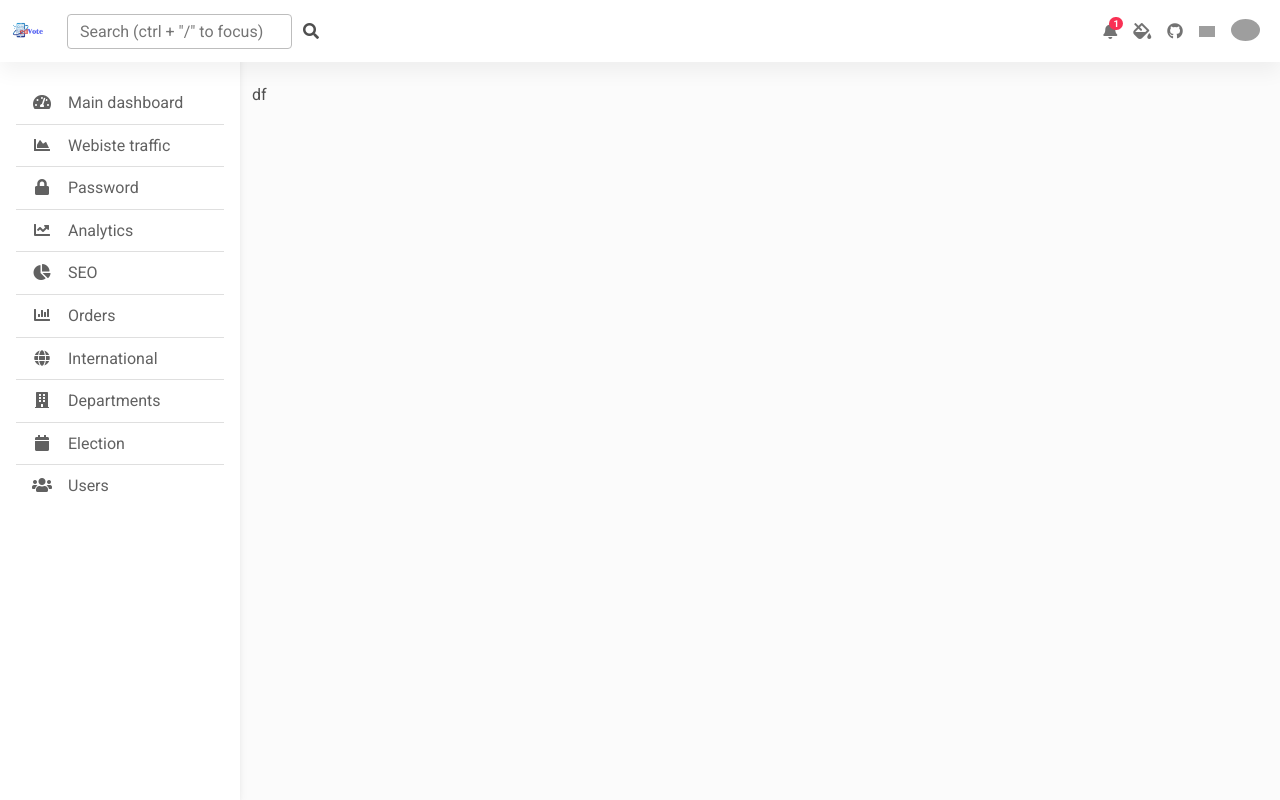
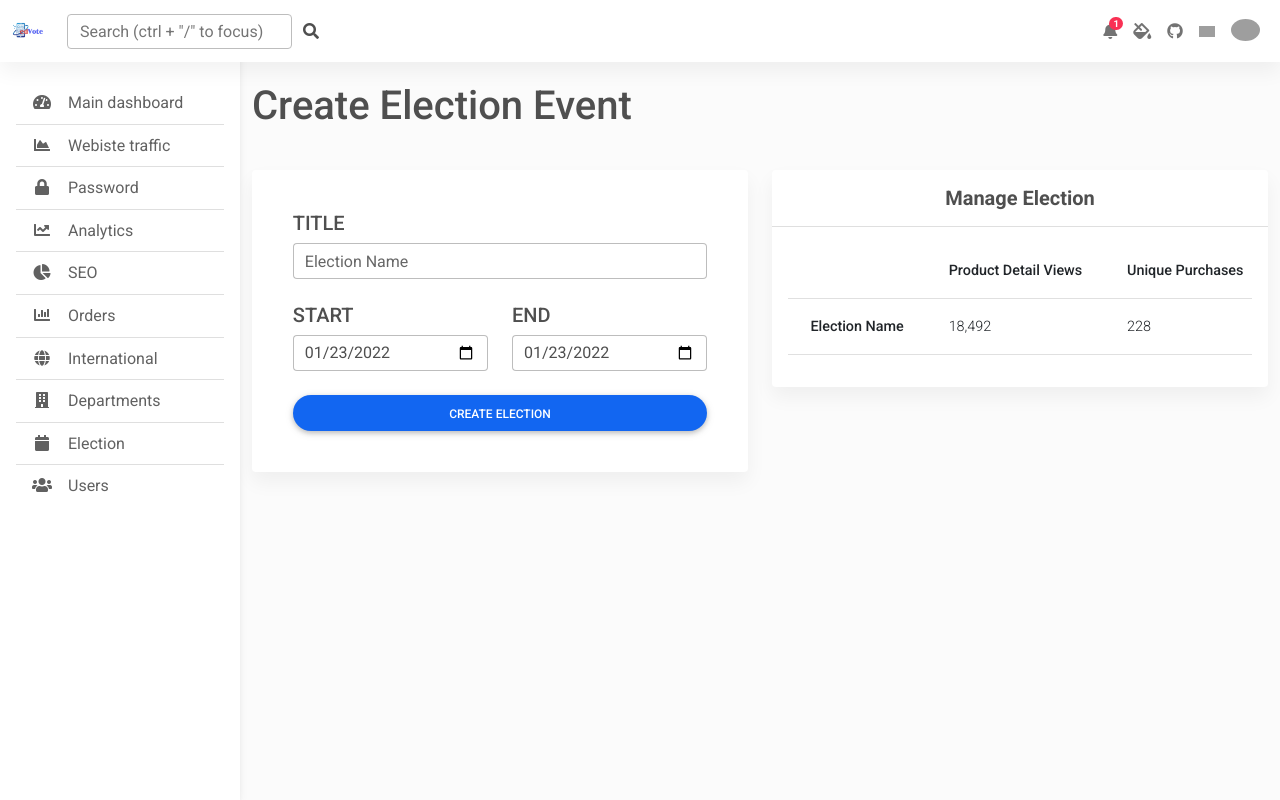
Before and after one commit to kentkentj/edVote-Web-admin, a PHP site: page /public/School-admin/election in a window 1280 px wide. Run offline with PHP 8.4, Linux system fonts and the light colour scheme; some libraries are stand-ins or nearby versions; grey boxes are pictures that could not be loaded.

Commit message:
With Election Section

```diff
--- a/data/electionEvent.sql
+++ b/data/electionEvent.sql
@@ -2,6 +2,8 @@ use edVoteDB;
 CREATE TABLE electionEvent (
     election_id INT(11) UNSIGNED AUTO_INCREMENT PRIMARY KEY,
     election_name VARCHAR(30) NOT NULL,
+    start_election_date VARCHAR(15) NOT NULL,
+    end_election_date VARCHAR(15) NOT NULL,
     department_id VARCHAR(80) NOT NULL,
     depatment_name VARCHAR(30) NOT NULL,
     school_id VARCHAR(30) NOT NULL,
--- a/public/School-admin/election.php
+++ b/public/School-admin/election.php
@@ -1,9 +1,87 @@
 <?php include 'templates/header.php' ?>
+
+<?php
+    //min date
+    $date = date('Y-m-d');
+?>
 <!--Main layout-->
 <main style="margin-top: 58px">
-    <div class="container pt-4">
-        df
+  <div class="container pt-4">
+    <h1 class="mb-3">Create Election Event</h1>
+    <div class="row">
+      <div class="col my-4">
+        <!--Create Election Event-->
+        <div class="card">
+          <div class="card-body" style="margin:5%;">
+            <h5 class="card-title">TITLE</h5>
+            <div class="form-outline">
+              <input type="text" id="title" class="form-control" name="firstname" />
+              <label class="form-label" for="title">Election Name</label>
+            </div>
+
+            <div class="row my-4">
+              <div class="col">
+                <h5 class="card-title">START</h5>
+                <div class="form-outline">
+                  <input type="date" id="date_start" class="form-control" name="start_date"  min="<?php echo $date?>"  value="<?php echo $date?>"/>
+                </div>
+              </div>
+
+              <div class="col">
+                <h5 class="card-title">END</h5>
+                <div class="form-outline">
+                  <input type="date" id="date_end" class="form-control" name="end_date" min="<?php echo $date;?>"  value="<?php echo $date?>"/>
+                </div>
+              </div>
+            </div>
+
+            <button class="btn btn-primary btn-rounded w-100 ripple-surface">CREATE ELECTION</button>
+          </div>
+        </div>
+        <!--end Create Election Event-->
+      </div>
+
+      <div class="col-sm-6 my-4">
+        <!--Section: Election Manage KPIs-->
+        <section class="mb-4">
+          <div class="card">
+            <div class="card-header text-center py-3">
+              <h5 class="mb-0 text-center">
+                <strong>Manage Election</strong>
+              </h5>
+            </div>
+            <div class="card-body">
+              <div class="table-responsive">
+                <table class="table table-hover text-nowrap">
+                  <thead>
+                    <tr>
+                      <th scope="col"></th>
+                      <th scope="col">Product Detail Views</th>
+                      <th scope="col">Unique Purchases</th>
+                      <th scope="col">Quantity</th>
+                      <th scope="col">Product Revenue</th>
+                      <th scope="col">Avg. Price</th>
+                    </tr>
+                  </thead>
+                  <tbody>
+                    <tr>
+                      <th scope="row">Election Name</th>
+                      <td>18,492</td>
+                      <td>228</td>
+                      <td>350</td>
+                      <td>$4,787.64</td>
+                      <td>$13.68</td>
+                    </tr>
+                  </tbody>
+                </table>
+              </div>
+            </div>
+          </div>
+        </section>
+        <!--Section: Election Manage-->
+      </div>
     </div>
-  </main>
-  <!--Main layout-->
+  </div>
+</main>
+<!--Main layout-->
 <?php include 'templates/footer.php' ?>
--- a/public/School-admin/templates/header.php
+++ b/public/School-admin/templates/header.php
@@ -66,7 +66,7 @@
         </button>
 
         <!-- Brand -->
-        <a class="navbar-brand" href="#">
+        <a class="navbar-brand" href="/edVoteAdmin/public/School-admin/">
           <img src="img/logo.png" height="35" alt="" loading="lazy" />
         </a>
         <!-- Search form -->
```
